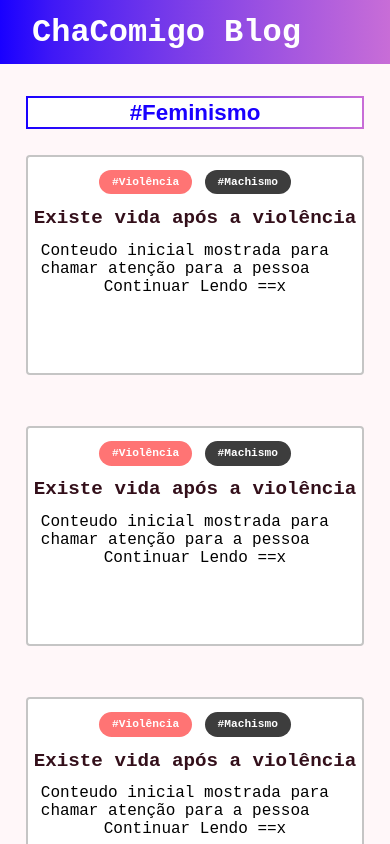
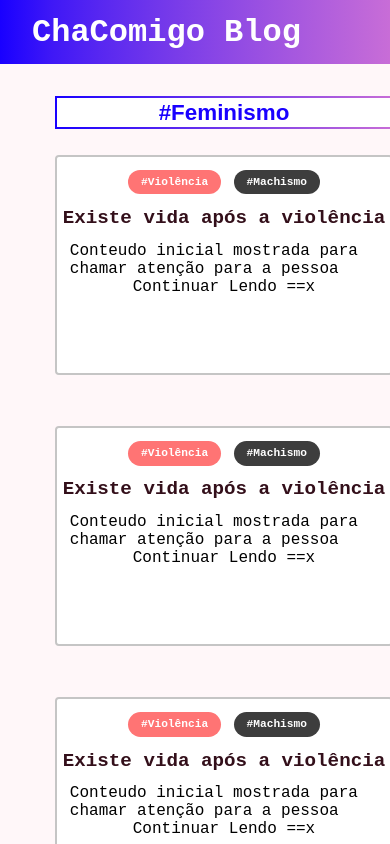
Before and after one commit to gislainejessica/blog-chacomigo, a Next.js app: page / in a window 390 px wide. Shown: the top 844 px of the page. Built offline with nearby package versions, Linux system fonts and the light colour scheme.

Commit message:
footer responsive width home

```diff
--- a/styles/pages/Home.ts
+++ b/styles/pages/Home.ts
@@ -8,6 +8,8 @@ export const Container = styled.div`
 
   min-height: 100vh;
   width: 100%;
+  min-width: 28rem;
+
   /* background: #f6f8fa; */
   background: #fff7f9;
 `;
@@ -52,7 +54,7 @@ export const MaxWidth = styled.div`
 
   padding: 8rem 8rem 4rem 2rem;
   max-width: 1280px;
-  min-width: 28rem;
+  /* min-width: 28rem; */
 
   @media(max-width: 1280px) {
     /* align-self: center; */
```
